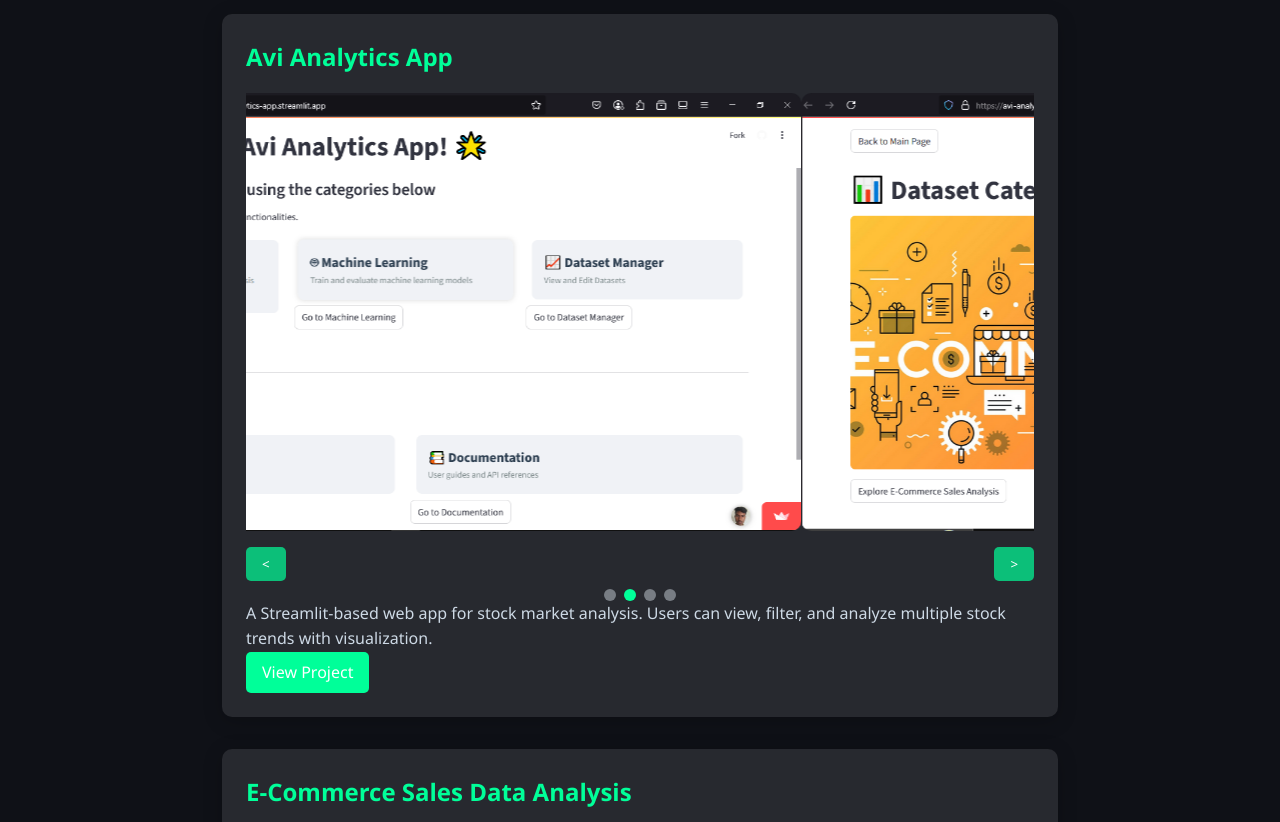
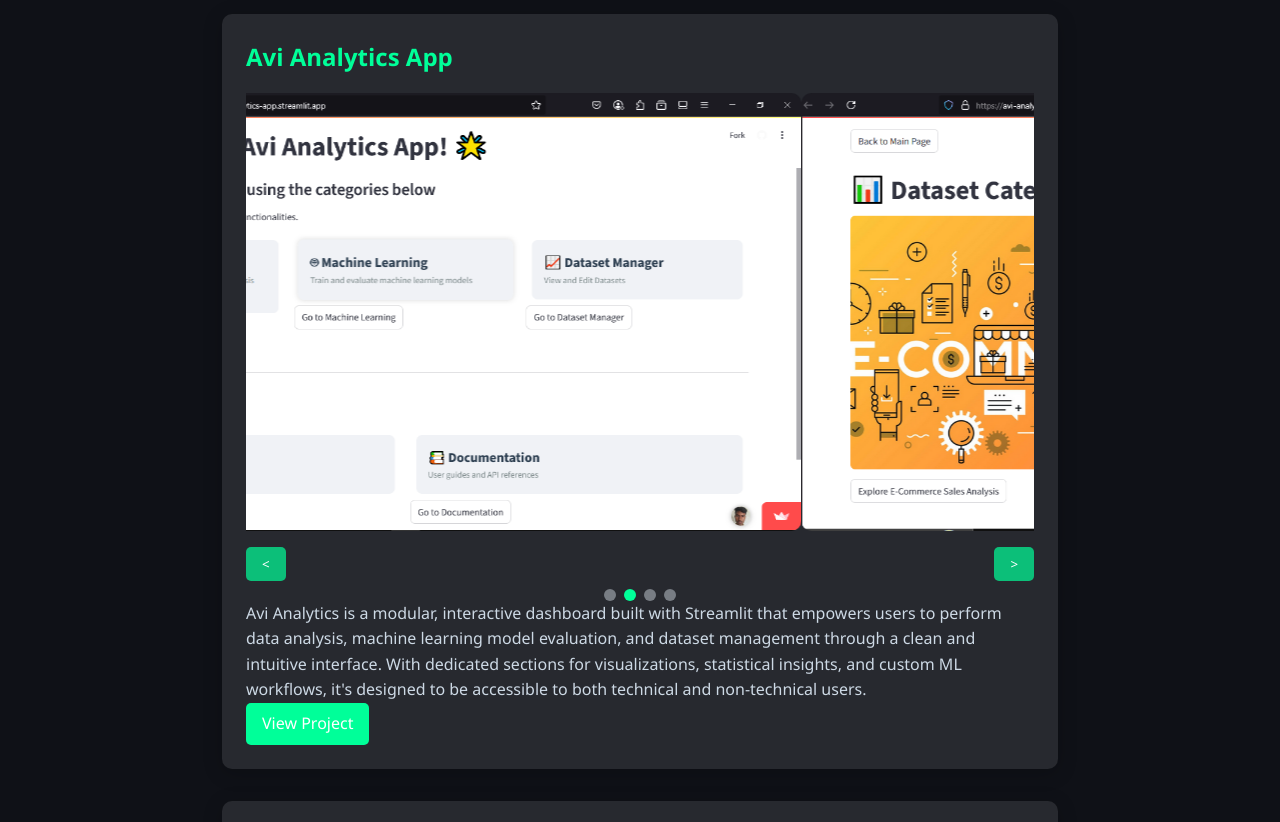
Before and after one commit to Abhish04/portfolio, a plain HTML site: page projects.html in a window 1280 px wide. Shown: the part 197-1019 px from the top of the page. Drawn offline with Linux system fonts and the light colour scheme.

Commit message:
Update projects.html

```diff
--- a/projects.html
+++ b/projects.html
@@ -37,7 +37,7 @@
               <button class="slider-button next">&gt;</button>
           </div>
           <div class="pagination"></div>
-          <p>A Streamlit-based web app for stock market analysis. Users can view, filter, and analyze multiple stock trends with visualization.</p>
+          <p>Avi Analytics is a modular, interactive dashboard built with Streamlit that empowers users to perform data analysis, machine learning model evaluation, and dataset management through a clean and intuitive interface. With dedicated sections for visualizations, statistical insights, and custom ML workflows, it's designed to be accessible to both technical and non-technical users.</p>
           <a href="https://avi-analytics-app.streamlit.app/" target="_blank">View Project</a>
       </div>
 
```
